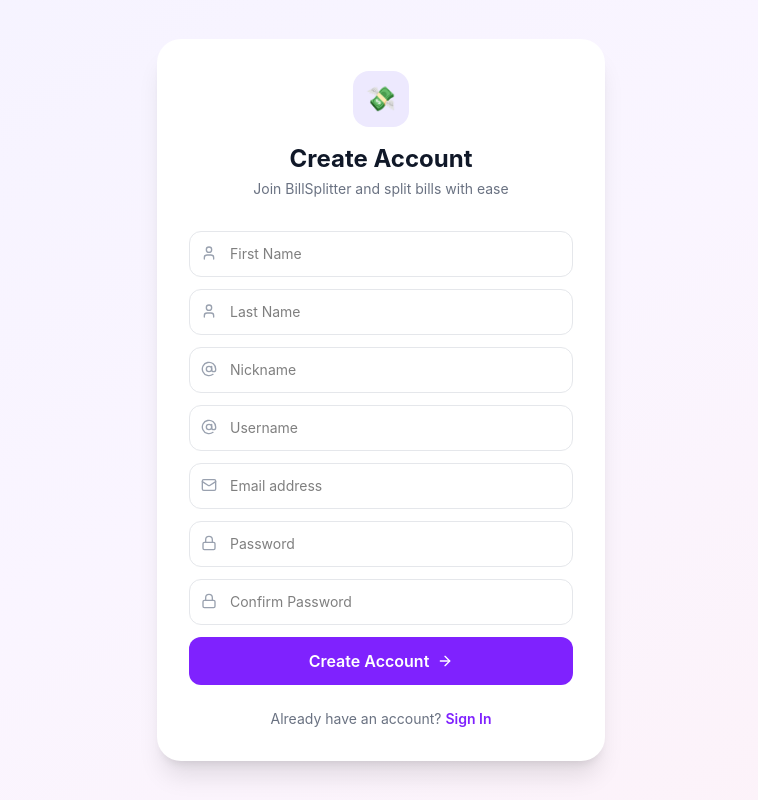
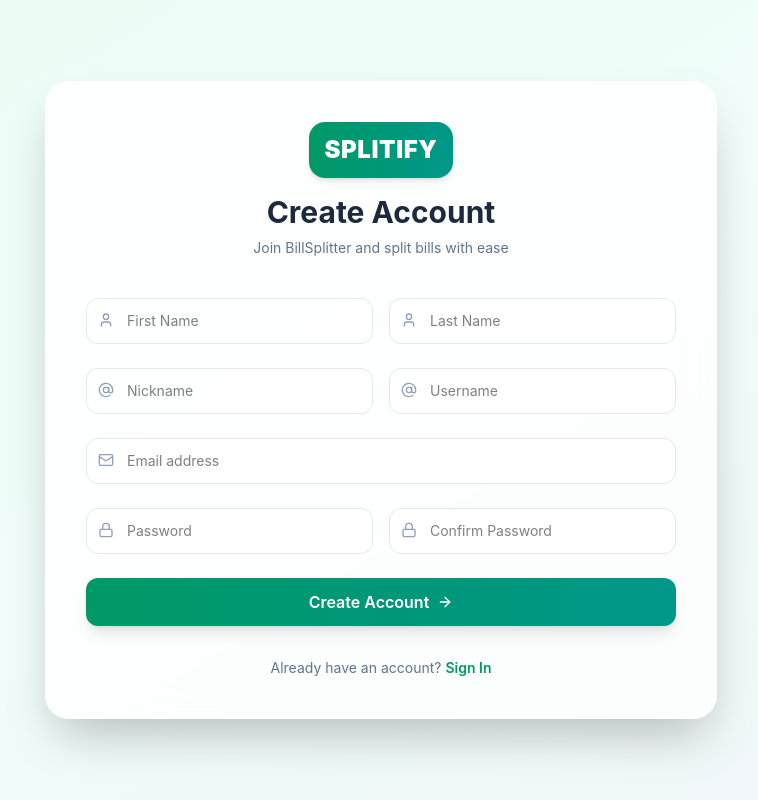
Before and after one commit to sumkai16/BillSplitter-web, a React (Vite) app: page /register in a window 1280 px wide. Shown: the whole page, without its empty margins (259-1017 px from the left). Built offline with nearby package versions, Linux system fonts and the light colour scheme.

Commit message:
a lot of changes on the design for the Login and for the Register.

```diff
--- a/src/pages/Login.jsx
+++ b/src/pages/Login.jsx
@@ -1,86 +1,103 @@
-import { useState } from 'react'
-import { useAuth } from '../context/AuthContext'
-import { useNavigate, Link } from 'react-router-dom'
-import { motion } from 'framer-motion'
-import { Mail, Lock, ArrowRight } from 'lucide-react'
-import toast, { Toaster } from 'react-hot-toast'
+import { useState } from "react";
+import { useAuth } from "../context/AuthContext";
+import { useNavigate, Link } from "react-router-dom";
+import { motion } from "framer-motion";
+import { Mail, Lock, ArrowRight } from "lucide-react";
+import toast, { Toaster } from "react-hot-toast";
 
 export default function Login() {
-    const [email, setEmail] = useState('')
-    const [password, setPassword] = useState('')
-    const [loading, setLoading] = useState(false)
-    const { signIn } = useAuth()
-    const navigate = useNavigate()
+  const [email, setEmail] = useState("");
+  const [password, setPassword] = useState("");
+  const [loading, setLoading] = useState(false);
+  const { signIn } = useAuth();
+  const navigate = useNavigate();
 
   const handleSubmit = async (e) => {
-        e.preventDefault()
-        if (!email || !password) return toast.error('All fields are required')
-        setLoading(true)
+    e.preventDefault();
+    if (!email || !password) return toast.error("All fields are required");
+    setLoading(true);
     try {
-            await signIn(email, password)
-            navigate('/dashboard')
+      await signIn(email, password);
+      navigate("/dashboard");
     } catch {
-            toast.error('Incorrect email or password')
+      toast.error("Incorrect email or password");
     } finally {
-            setLoading(false)
+      setLoading(false);
     }
-    }
+  };
 
   return (
-        <div className="min-h-screen bg-gradient-to-br from-violet-50 via-purple-50 to-pink-50 flex items-center justify-center p-4">
+    <div className="min-h-screen bg-gradient-to-br from-emerald-50 via-teal-50 to-slate-100 flex items-center justify-center p-4">
       <Toaster position="top-center" />
+
       <motion.div
         initial={{ opacity: 0, y: 24 }}
         animate={{ opacity: 1, y: 0 }}
-                transition={{ duration: 0.4 }}
-                className="bg-white rounded-3xl shadow-xl w-full max-w-md p-8"
+        transition={{ duration: 0.8, ease: "easeInOut" }}
+        className="bg-white/80 backdrop-blur-md rounded-3xl shadow-2xl border border-white/40 w-full max-w-md p-8"
       >
-                <div className="text-center mb-8">
-                    <div className="w-14 h-14 bg-violet-100 rounded-2xl flex items-center justify-center mx-auto mb-4">
-                        <span className="text-2xl">💸</span>
+        <div className="text-center mb-8 flex items-center justify-center flex-col">
+          <div className="w-28 h-14 bg-gradient-to-r from-emerald-600 to-teal-600 rounded-2xl shadow-md flex items-center justify-center mx-auto mb-4">
+            <span className="text-2xl font-black text-white tracking-wide">
+              SPLITIFY
+            </span>
           </div>
-                    <h1 className="text-2xl font-bold text-gray-900">Welcome back!</h1>
-                    <p className="text-gray-500 mt-1 text-sm">Sign in to your BillSplitter account</p>
+
+          <h1 className="text-2xl font-bold text-slate-800">Welcome back!</h1>
+          <p className="text-slate-500 mt-1 text-sm">
+            Sign in to your Bill Split account
+          </p>
         </div>
 
         <form onSubmit={handleSubmit} className="space-y-4">
           <div className="relative">
-                        <Mail className="absolute left-3 top-3.5 text-gray-400 w-4 h-4" />
+            <Mail className="absolute left-3 top-3.5 text-slate-400 w-4 h-4" />
             <input
               type="email"
               placeholder="Email address"
               value={email}
-                            onChange={e => setEmail(e.target.value)}
-                            className="w-full pl-10 pr-4 py-3 rounded-xl border border-gray-200 focus:outline-none focus:ring-2 focus:ring-violet-400 text-sm"
+              onChange={(e) => setEmail(e.target.value)}
+              className="w-full pl-10 pr-4 py-3 rounded-xl border border-slate-200 bg-white/70 focus:outline-none focus:ring-2 focus:ring-emerald-400 focus:border-emerald-400 text-sm transition"
             />
           </div>
 
           <div className="relative">
-                        <Lock className="absolute left-3 top-3.5 text-gray-400 w-4 h-4" />
+            <Lock className="absolute left-3 top-3.5 text-slate-400 w-4 h-4" />
             <input
               type="password"
               placeholder="Password"
               value={password}
-                            onChange={e => setPassword(e.target.value)}
-                            className="w-full pl-10 pr-4 py-3 rounded-xl border border-gray-200 focus:outline-none focus:ring-2 focus:ring-violet-400 text-sm"
+              onChange={(e) => setPassword(e.target.value)}
+              className="w-full pl-10 pr-4 py-3 rounded-xl border border-slate-200 bg-white/70 focus:outline-none focus:ring-2 focus:ring-emerald-400 focus:border-emerald-400 text-sm transition"
             />
           </div>
 
           <motion.button
-                        whileTap={{ scale: 0.98 }}
+            whileTap={{ scale: 0.97 }}
             type="submit"
             disabled={loading}
-                        className="cursor-pointer w-full bg-violet-600 hover:bg-violet-700 text-white py-3 rounded-xl font-semibold flex items-center justify-center gap-2 transition-colors"
+            className="cursor-pointer w-full bg-gradient-to-r from-emerald-600 to-teal-600 hover:from-emerald-700 hover:to-teal-700 text-white py-3 rounded-xl font-semibold flex items-center justify-center gap-2 transition-all shadow-lg hover:shadow-xl disabled:opacity-70"
           >
-                        {loading ? 'Signing in...' : <>Sign In <ArrowRight className="w-4 h-4" /></>}
+            {loading ? (
+              "Signing in..."
+            ) : (
+              <>
+                Sign In <ArrowRight className="w-4 h-4" />
+              </>
+            )}
           </motion.button>
         </form>
 
-                <p className="text-center text-sm text-gray-500 mt-6">
-                    Don't have an account?{' '}
-                    <Link to="/register" className="text-violet-600 font-semibold hover:underline">Register</Link>
+        <p className="text-center text-sm text-slate-500 mt-6">
+          Don't have an account?{" "}
+          <Link
+            to="/register"
+            className="text-emerald-600 font-semibold hover:text-emerald-700 transition"
+          >
+            Register
+          </Link>
         </p>
       </motion.div>
     </div>
-    )
+  );
 }
--- a/src/pages/Register.jsx
+++ b/src/pages/Register.jsx
@@ -1,113 +1,197 @@
-import { useState } from 'react'
-import { useAuth } from '../context/AuthContext'
-import { useNavigate, Link } from 'react-router-dom'
-import { motion } from 'framer-motion'
-import { User, Mail, Lock, AtSign, ArrowRight } from 'lucide-react'
-import toast, { Toaster } from 'react-hot-toast'
+import { useState } from "react";
+import { useAuth } from "../context/AuthContext";
+import { useNavigate, Link } from "react-router-dom";
+import { motion } from "framer-motion";
+import { User, Mail, Lock, AtSign, ArrowRight } from "lucide-react";
+import toast, { Toaster } from "react-hot-toast";
 
 export default function Register() {
   const [form, setForm] = useState({
-        firstName: '', lastName: '', nickname: '',
-        username: '', email: '', password: '', confirmPassword: ''
-    })
-    const [loading, setLoading] = useState(false)
-    const { signUp } = useAuth()
-    const navigate = useNavigate()
+    firstName: "",
+    lastName: "",
+    nickname: "",
+    username: "",
+    email: "",
+    password: "",
+    confirmPassword: "",
+  });
+  const [loading, setLoading] = useState(false);
+  const { signUp } = useAuth();
+  const navigate = useNavigate();
 
-    const handleChange = (e) => setForm({ ...form, [e.target.name]: e.target.value })
+  const handleChange = (e) =>
+    setForm({ ...form, [e.target.name]: e.target.value });
 
   const validate = () => {
     for (const value of Object.values(form)) {
-            if (!value || value.trim() === '') return 'All fields are required. Spaces are not valid input.'
+      if (!value || value.trim() === "")
+        return "All fields are required. Spaces are not valid input.";
     }
-        if (!/^[^\s@]+@[^\s@]+\.[^\s@]+$/.test(form.email)) return 'Please enter a valid email address'
-        if (form.password.length < 8 || form.password.length > 16) return 'Password must be 8-16 characters'
-        if (!/[A-Z]/.test(form.password)) return 'Password needs at least one uppercase letter'
-        if (!/[a-z]/.test(form.password)) return 'Password needs at least one lowercase letter'
-        if (!/[0-9]/.test(form.password)) return 'Password needs at least one number'
-        if (!/[!@#$%^&*(),.?":{}|<>]/.test(form.password)) return 'Password needs at least one special character'
-        if (form.password !== form.confirmPassword) return 'Passwords do not match'
-        return null
-    }
+    if (!/^[^\s@]+@[^\s@]+\.[^\s@]+$/.test(form.email))
+      return "Please enter a valid email address";
+    if (form.password.length < 8 || form.password.length > 16)
+      return "Password must be 8-16 characters";
+    if (!/[A-Z]/.test(form.password))
+      return "Password needs at least one uppercase letter";
+    if (!/[a-z]/.test(form.password))
+      return "Password needs at least one lowercase letter";
+    if (!/[0-9]/.test(form.password))
+      return "Password needs at least one number";
+    if (!/[!@#$%^&*(),.?":{}|<>]/.test(form.password))
+      return "Password needs at least one special character";
+    if (form.password !== form.confirmPassword) return "Passwords do not match";
+    return null;
+  };
 
   const handleSubmit = async (e) => {
-        e.preventDefault()
-        const error = validate()
-        if (error) return toast.error(error)
-        setLoading(true)
+    e.preventDefault();
+    const error = validate();
+    if (error) return toast.error(error);
+    setLoading(true);
     try {
       await signUp(form.email, form.password, {
         firstName: form.firstName,
         lastName: form.lastName,
         nickname: form.nickname,
         username: form.username,
-            })
-            toast.success('Account created!')
-            navigate('/dashboard')
+      });
+      toast.success("Account created!");
+      navigate("/dashboard");
     } catch (err) {
-            toast.error(err.message)
+      toast.error(err.message);
     } finally {
-            setLoading(false)
+      setLoading(false);
     }
-    }
-
-    const fields = [
-        { name: 'firstName', placeholder: 'First Name', icon: User, type: 'text' },
-        { name: 'lastName', placeholder: 'Last Name', icon: User, type: 'text' },
-        { name: 'nickname', placeholder: 'Nickname', icon: AtSign, type: 'text' },
-        { name: 'username', placeholder: 'Username', icon: AtSign, type: 'text' },
-        { name: 'email', placeholder: 'Email address', icon: Mail, type: 'email' },
-        { name: 'password', placeholder: 'Password', icon: Lock, type: 'password' },
-        { name: 'confirmPassword', placeholder: 'Confirm Password', icon: Lock, type: 'password' },
-    ]
+  };
 
   return (
-        <div className="min-h-screen bg-gradient-to-br from-violet-50 via-purple-50 to-pink-50 flex items-center justify-center p-4">
+    <div className="min-h-screen bg-gradient-to-br from-emerald-50 via-teal-50 to-slate-100 flex items-center justify-center p-6">
       <Toaster position="top-center" />
+
       <motion.div
         initial={{ opacity: 0, y: 24 }}
         animate={{ opacity: 1, y: 0 }}
         transition={{ duration: 0.4 }}
-                className="bg-white rounded-3xl shadow-xl w-full max-w-md p-8"
+        className="bg-white/80 backdrop-blur-md rounded-3xl shadow-2xl border border-white/40 w-full max-w-2xl p-10"
       >
-                <div className="text-center mb-8">
-                    <div className="w-14 h-14 bg-violet-100 rounded-2xl flex items-center justify-center mx-auto mb-4">
-                        <span className="text-2xl">💸</span>
-                    </div>
-                    <h1 className="text-2xl font-bold text-gray-900">Create Account</h1>
-                    <p className="text-gray-500 mt-1 text-sm">Join BillSplitter and split bills with ease</p>
+        <div className="text-center mb-10">
+          <div className="w-36 h-14 bg-gradient-to-r from-emerald-600 to-teal-600 rounded-2xl shadow-md flex items-center justify-center mx-auto mb-4">
+            <span className="text-2xl font-black text-white tracking-wide">
+              SPLITIFY
+            </span>
           </div>
 
-                <form onSubmit={handleSubmit} className="space-y-3">
-                    {fields.map(({ name, placeholder, icon: Icon, type }) => (
-                        <div key={name} className="relative">
-                            <Icon className="absolute left-3 top-3.5 text-gray-400 w-4 h-4" />
-                            <input
-                                type={type}
-                                name={name}
-                                placeholder={placeholder}
-                                value={form[name]}
+          <h1 className="text-3xl font-bold text-slate-800">Create Account</h1>
+          <p className="text-slate-500 mt-2 text-sm">
+            Join BillSplitter and split bills with ease
+          </p>
+        </div>
+
+        <form onSubmit={handleSubmit} className="space-y-6">
+          <div className="grid grid-cols-1 md:grid-cols-2 gap-4">
+            <InputField
+              icon={User}
+              name="firstName"
+              placeholder="First Name"
+              type="text"
+              value={form.firstName}
               onChange={handleChange}
-                                className="w-full pl-10 pr-4 py-3 rounded-xl border border-gray-200 focus:outline-none focus:ring-2 focus:ring-violet-400 text-sm"
+            />
+            <InputField
+              icon={User}
+              name="lastName"
+              placeholder="Last Name"
+              type="text"
+              value={form.lastName}
+              onChange={handleChange}
             />
           </div>
-                    ))}
+
+          <div className="grid grid-cols-1 md:grid-cols-2 gap-4">
+            <InputField
+              icon={AtSign}
+              name="nickname"
+              placeholder="Nickname"
+              type="text"
+              value={form.nickname}
+              onChange={handleChange}
+            />
+            <InputField
+              icon={AtSign}
+              name="username"
+              placeholder="Username"
+              type="text"
+              value={form.username}
+              onChange={handleChange}
+            />
+          </div>
+
+          <InputField
+            icon={Mail}
+            name="email"
+            placeholder="Email address"
+            type="email"
+            value={form.email}
+            onChange={handleChange}
+          />
+
+          <div className="grid grid-cols-1 md:grid-cols-2 gap-4">
+            <InputField
+              icon={Lock}
+              name="password"
+              placeholder="Password"
+              type="password"
+              value={form.password}
+              onChange={handleChange}
+            />
+            <InputField
+              icon={Lock}
+              name="confirmPassword"
+              placeholder="Confirm Password"
+              type="password"
+              value={form.confirmPassword}
+              onChange={handleChange}
+            />
+          </div>
 
           <motion.button
             whileTap={{ scale: 0.98 }}
             type="submit"
             disabled={loading}
-                        className="cursor-pointer w-full bg-violet-600 hover:bg-violet-700 text-white py-3 rounded-xl font-semibold flex items-center justify-center gap-2 transition-colors mt-2"
+            className="w-full bg-gradient-to-r from-emerald-600 to-teal-600 hover:from-emerald-700 hover:to-teal-700 text-white py-3 rounded-xl font-semibold flex items-center justify-center gap-2 transition-all shadow-lg hover:shadow-xl disabled:opacity-70"
           >
-                        {loading ? 'Creating account...' : <>Create Account <ArrowRight className="w-4 h-4" /></>}
+            {loading ? (
+              "Creating account..."
+            ) : (
+              <>
+                Create Account <ArrowRight className="w-4 h-4" />
+              </>
+            )}
           </motion.button>
         </form>
 
-                <p className="text-center text-sm text-gray-500 mt-6">
-                    Already have an account?{' '}
-                    <Link to="/login" className="text-violet-600 font-semibold hover:underline">Sign In</Link>
+        <p className="text-center text-sm text-slate-500 mt-8">
+          Already have an account?{" "}
+          <Link
+            to="/login"
+            className="text-emerald-600 font-semibold hover:text-emerald-800"
+          >
+            Sign In
+          </Link>
         </p>
       </motion.div>
     </div>
-    )
+  );
 }
+
+function InputField({ icon: Icon, ...props }) {
+  return (
+    <div className="relative">
+      <Icon className="absolute left-3 top-3.5 text-slate-400 w-4 h-4" />
+      <input
+        {...props}
+        className="w-full pl-10 pr-4 py-3 rounded-xl border border-slate-200 bg-white/70 focus:outline-none focus:ring-2 focus:ring-emerald-400 focus:border-emerald-400 text-sm transition"
+      />
+    </div>
+  );
+}
```
Lines whose indentation alone changed are shown as unchanged.
